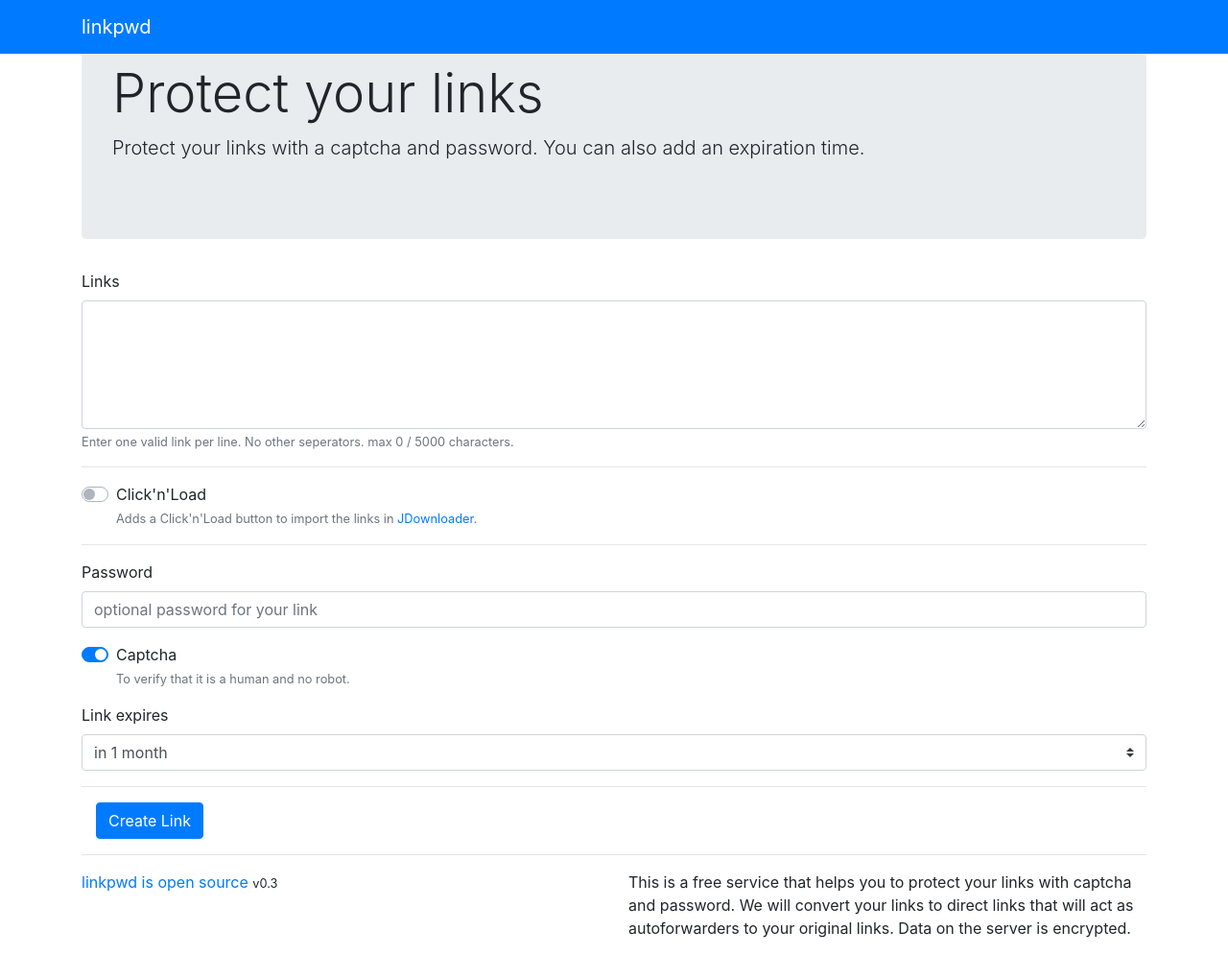
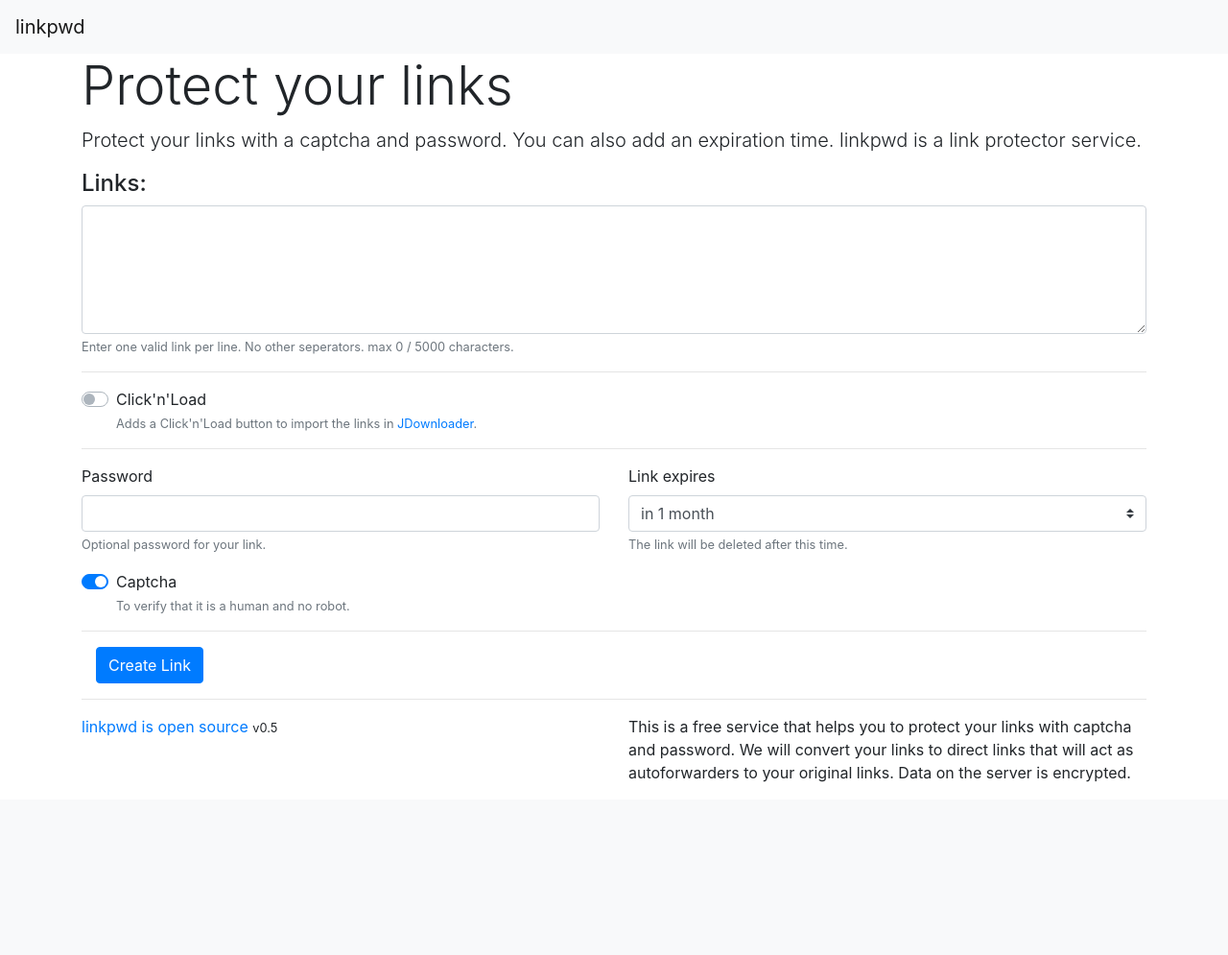
Before and after one commit to philipp-r/linkpwd, a PHP site: page /flash/ in a window 1280 px wide. Shown: the whole page at 96% size. After the commit the page ends 815 px from the top, so only its background shows below. Run offline with PHP 8.4, Linux system fonts and the light colour scheme.

Commit message:
restructure

```diff
--- a/includes/ws-footer.php
+++ b/includes/ws-footer.php
@@ -7,7 +7,7 @@
 <div class="footer row">
 	<div class="col">
 		<p>
-			<a href="https://github.com/philipp-r/linkpwd">linkpwd is open source</a> <small>v0.3</small>
+			<a href="https://github.com/philipp-r/linkpwd">linkpwd is open source</a> <small>v0.5</small>
 			<?php if(!empty(LEGAL_INFO_LINK)){ ?>
 		  	<br><a href="<?php echo LEGAL_INFO_LINK; ?>">legal info + data protection</a>
 			<?php }
--- a/includes/ws-header.php
+++ b/includes/ws-header.php
@@ -21,12 +21,9 @@
 <body>
 
 <header>
-
-	<div class="navbar navbar-expand-lg fixed-top navbar-dark bg-primary">
-		<div class="container">
+	<nav class="navbar navbar-expand-lg navbar-light bg-light">
 			<a href="<?php echo DEFAULT_URL; ?>/index.php" class="navbar-brand"><?php echo WEB_NAME; ?></a>
-		</div>
-	</div>
+	</nav>
 </header>
 
 
--- a/index.php
+++ b/index.php
@@ -9,10 +9,8 @@ require "includes/ws-header.php";
 if( empty($_POST['submit']) ){
 ?>
 
-<div class="jumbotron">
-   <h1 class="display-4">Protect your links</h1>
-   <p class="lead">Protect your links with a captcha and password. You can also add an expiration time.</p>
-</div>
+<h1 class="display-4">Protect your links</h1>
+<p class="lead">Protect your links with a captcha and password. You can also add an expiration time. <?php echo WEB_NAME; ?> is a link protector service.</p>
 
 <?php echo HEADER_HTMLCODE; ?>
 
@@ -20,7 +18,7 @@ if( empty($_POST['submit']) ){
 <form method="post" action="index.php">
 
 		<div class="form-group">
-			<label for="enctext" class="control-label">Links</label>
+			<label for="enctext" class="control-label h4">Links:</label>
 	  	<textarea class="form-control" id="enctext" name="enctext" aria-describedby="textareaHelpBlock" rows="5" maxlength="5000" required></textarea>
 			<small id="textareaHelpBlock" class="form-text text-muted">
 				Enter one valid link per line. No other seperators.
@@ -40,10 +38,31 @@ if( empty($_POST['submit']) ){
 	  </div>
     <hr>
 
-		<div class="form-group">
-			<label for="password" class="control-label">Password</label>
-			<input type="text" class="form-control" id="password" name="password" placeholder="optional password for your link" />
-	  </div>
+    <div class="row">
+		  <div class="form-group col-6">
+		  	<label for="password" class="control-label">Password</label>
+		  	<input type="text" class="form-control" id="password" name="password" aria-describedby="passwordHelpBlock" />
+				<small id="passwordHelpBlock" class="form-text text-muted">
+					Optional password for your link.
+				</small>
+	    </div>
+		  <div class="form-group col-6">
+		  	<label for="expireDate" class="control-label">Link expires</label>
+		  	<select class="custom-select" name="expireDate" id="expireDate" aria-describedby="expireDateHelpBlock">
+          <?php if(NEVER_EXPIRE_LINK == true){ ?><option value="never">never</option><?php } ?>
+		  		<option value="1day">in 1 day</option>
+		  		<option value="1week">in 1 week</option>
+          <option value="2week">in 2 weeks</option>
+		  		<option selected value="1month">in 1 month</option>
+		  		<option value="6month">in 6 months</option>
+		  		<option value="1year">in 1 year</option>
+		  	</select>
+				<small id="expireDateHelpBlock" class="form-text text-muted">
+					The link will be deleted after this time.
+				</small>
+	    </div>
+    </div><!-- /row -->
+
 
     <?php if(CAPTCHA_ENABLED_LINK == true){ ?>
     <div class="form-group">
@@ -56,19 +75,6 @@ if( empty($_POST['submit']) ){
 	    </div>
 	  </div>
     <?php } ?>
-
-		<div class="form-group">
-			<label for="expireDate" class="control-label">Link expires</label>
-			<select class="custom-select" name="expireDate" id="expireDate">
-        <?php if(NEVER_EXPIRE_LINK == true){ ?><option value="never">never</option><?php } ?>
-				<option value="1day">in 1 day</option>
-				<option value="1week">in 1 week</option>
-        <option value="2week">in 2 weeks</option>
-				<option selected value="1month">in 1 month</option>
-				<option value="6month">in 6 months</option>
-				<option value="1year">in 1 year</option>
-			</select>
-	  </div>
 
 		<hr>
 
```
